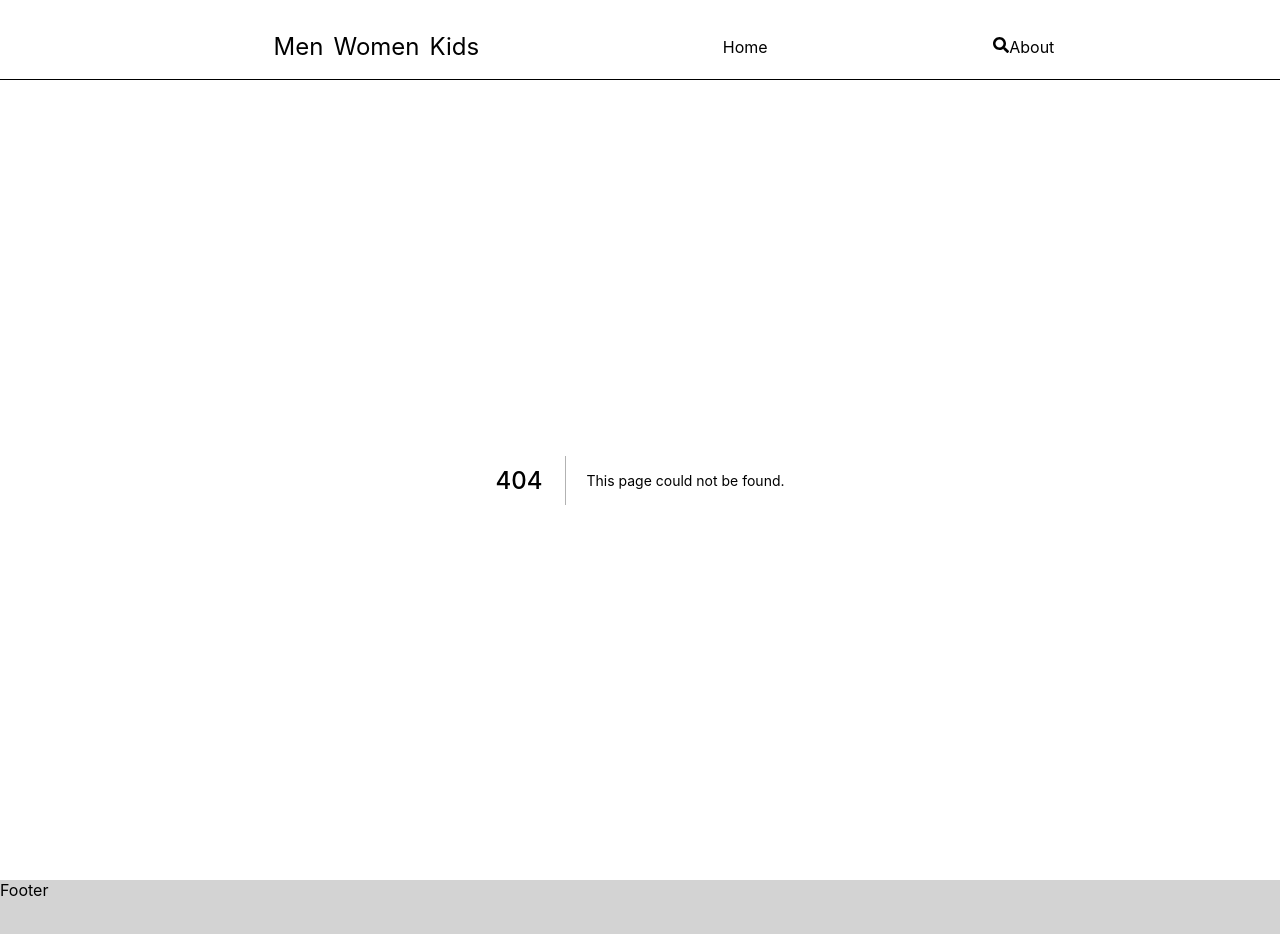
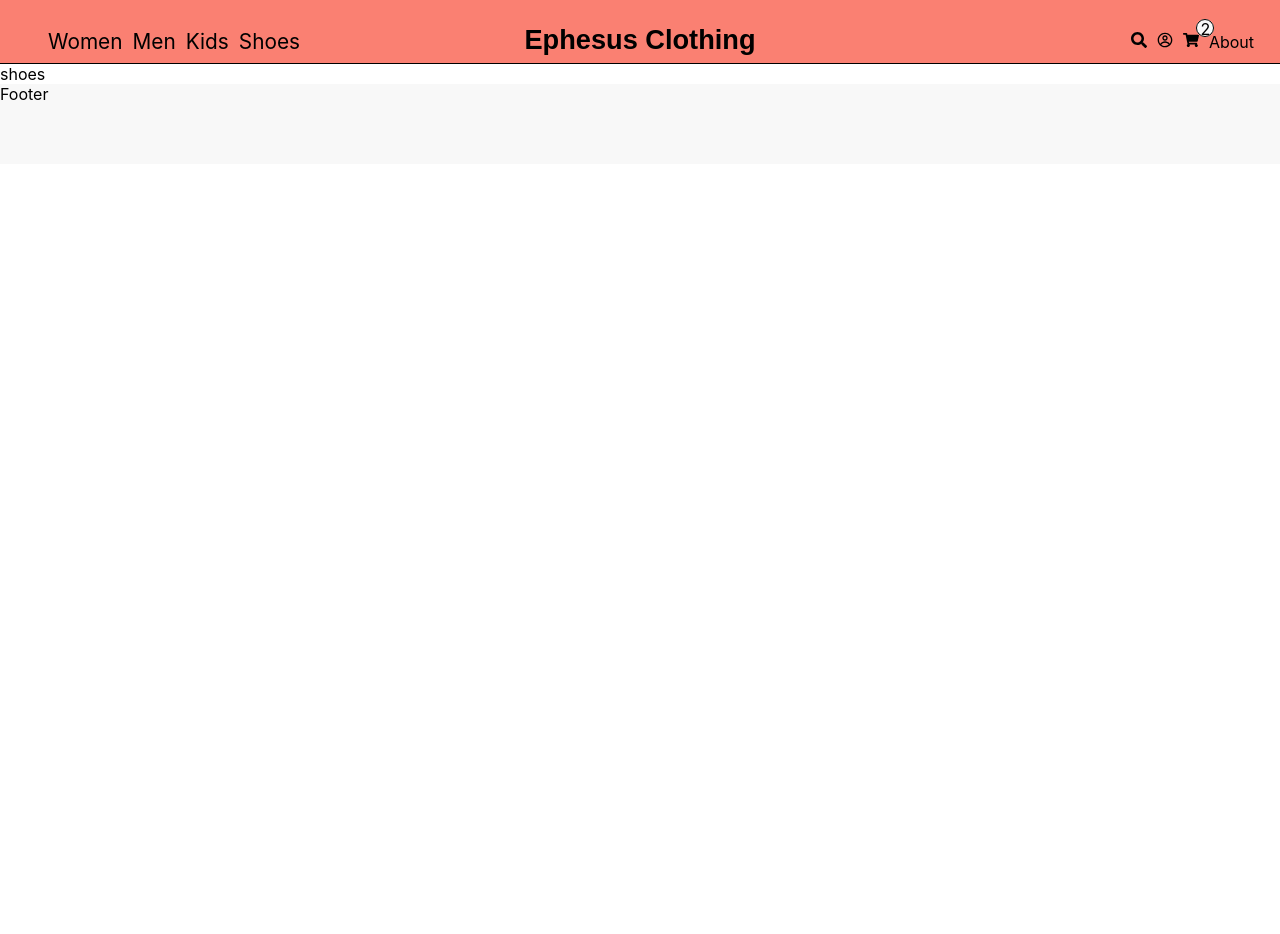
Before and after one commit to SeanChester/Clothing-Store, a Next.js app: page /shoes in a window 1280 px wide. Before the commit this address had no page. Shown: the top 934 px of the page. After the commit the page ends 800 px from the top, so only its background shows below. Built offline with nearby package versions, Linux system fonts and the light colour scheme.

Commit message:
working on nav search bar conditional rendering and added shoes page

```diff
--- a/components/Navbar.js
+++ b/components/Navbar.js
@@ -1,30 +1,48 @@
+import { useState } from 'react'
 import styles from '../styles/Navbar.module.css'
 import Link from 'next/link'
-import {FaSearch} from 'react-icons/fa'
+import {FaSearch, FaShoppingCart,} from 'react-icons/fa'
+import {CgProfile} from 'react-icons/cg'
 
 const Navbar = () => {
+  const [searchBar, setSearchBar] = useState(false);
+
+  const renderSearchBar = () => {
+    setSearchBar(true)
+  }
   return (
     <div className={styles.navHeader}>
       <div className={styles.contentContainer}>
         <div className={styles.contentLinks}>
           <ul className={styles.ulForLinks}>
            <li>
-            <Link href="/mens"><a>Men</a></Link>
+            <Link href="/womens"><a>Women</a></Link>
            </li>
            <li>
-            <Link href="/womens"><a>Women</a></Link>
+            <Link href="/mens"><a>Men</a></Link>
            </li>
            <li>
             <Link href="/kids"><a>Kids</a></Link>
            </li>
+           <li>
+            <Link href="/shoes"><a>Shoes</a></Link>
+           </li>
           </ul>
         </div>
         <div className={styles.homeTitleLink}>
-         <Link href="/"><a>Home</a></Link>
+         <Link href="/"><a>Ephesus Clothing</a></Link>
         </div>
         <div className={styles.headerRightIcons}>
-           <FaSearch className={styles.faSearchIcon}/>
-           <Link href="/about"><a>About</a></Link>
+          <ul>
+            {searchBar && (<div>
+              <input type="text" /> <button>Search</button>
+            </div>
+            )}
+            {searchBar ? <div></div> : <li onClick={renderSearchBar}><FaSearch className={styles.faSearchIcon}/></li> }
+            <li><CgProfile /></li>
+            <li><div className={styles.shoppingCartCount}>2</div><FaShoppingCart /></li>
+            <li><Link href="/about"><a>About</a></Link></li>
+          </ul>
         </div>
       </div>
     </div>
--- /dev/null
+++ b/pages/shoes.js
@@ -0,0 +1,9 @@
+import React from 'react'
+
+const shoes = () => {
+  return (
+    <div>shoes</div>
+  )
+}
+
+export default shoes
--- a/styles/Footer.module.css
+++ b/styles/Footer.module.css
@@ -1,5 +1,5 @@
 .mainContainer {
   width: 100vw;
   height: 10vh;
-  background-color: lightgray;
+  background-color: #f8f8f8;
 }
--- a/styles/Navbar.module.css
+++ b/styles/Navbar.module.css
@@ -1,7 +1,7 @@
 .navHeader {
-  width: 100vw;
-  height: 10vh;
-  background-color: white;
+  width: 100%;
+  height: 8vh;
+  background-color: salmon;
   border-bottom: 1.5px solid black;
 }
 
@@ -9,11 +9,39 @@
   display: flex;
   justify-content: space-evenly;
   align-items: center;
+  position: relative;
 }
 
 .contentLinks {
-  font-size: 1.5rem;
+  font-size: 1.3rem;
   margin: 0.5rem;
+  position: absolute;
+  left: 0;
+  top: 0;
+}
+
+.homeTitleLink {
+  position: absolute;
+  padding-top: 5rem;
+  font-weight: bold;
+  font-family: fantasy;
+  font-size: 1.7rem;
+}
+
+.headerRightIcons {
+  position: absolute;
+  right: 0;
+  top: 0;
+  margin: 1rem;
+}
+
+.headerRightIcons > ul {
+  display: flex;
+  list-style-type: none;
+}
+
+.headerRightIcons > ul > li {
+  padding-right: 10px;
 }
 
 .faSearchIcon {
@@ -26,3 +54,16 @@
 .ulForLinks > li {
   padding-right: 10px;
 }
+
+.shoppingCartCount {
+  position: absolute;
+  top: 0.2rem;
+  right: 3.1rem;
+  height: 18px;
+  width: 18px;
+  border-radius: 50%;
+  background-color: #f8f8f8;
+  outline: 1px solid black;
+  outline-offset: -1px;
+  text-align: center;
+}
```
